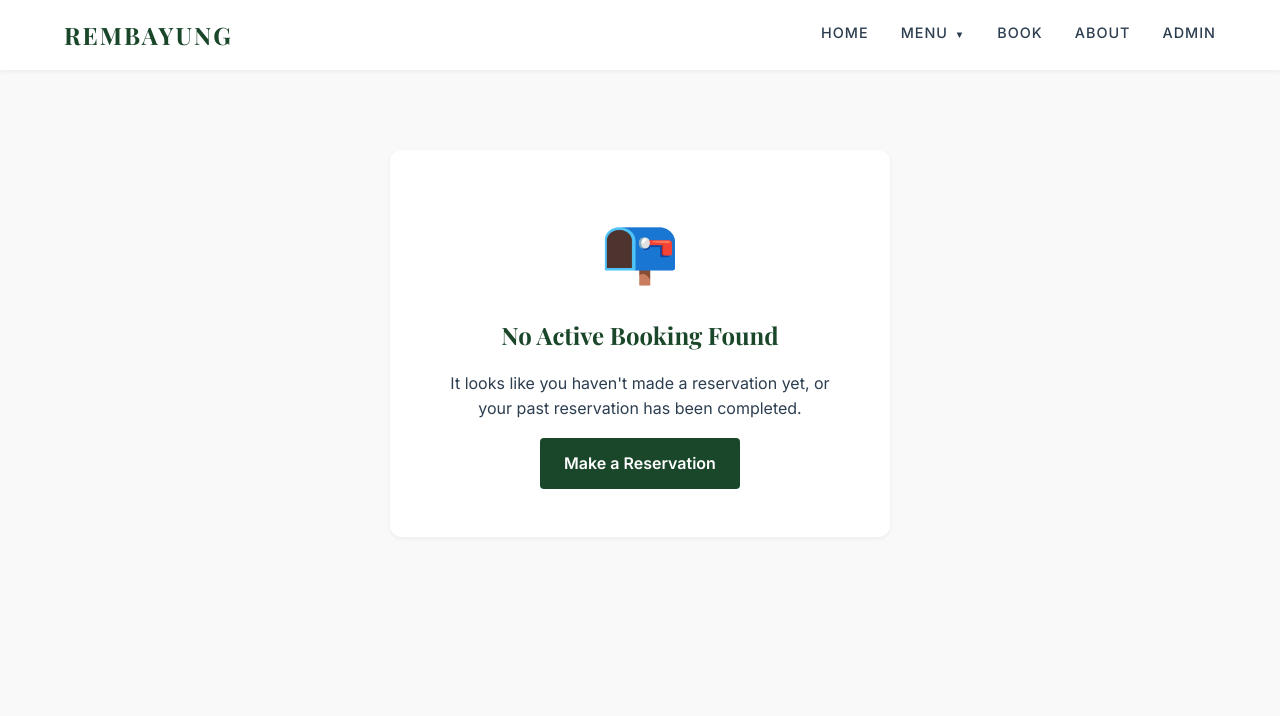
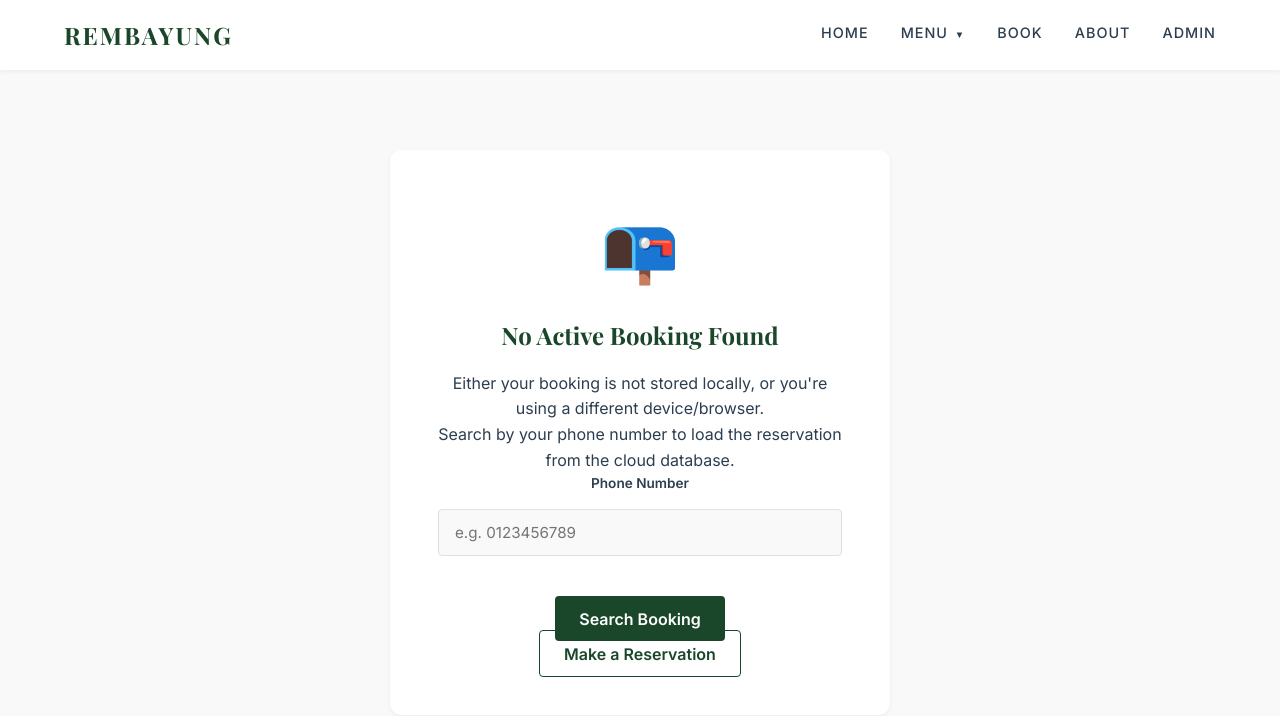
Before and after one commit to mirzu-code/Projek-CNI-test, a React (Vite) app: page /my-booking in a window 1280 px wide. Shown: the top 716 px of the page. Built offline with nearby package versions, Linux system fonts and the light colour scheme; a web font is replaced by a local one.

Commit message:
connect to cloud database

```diff
--- a/src/pages/MyBooking.jsx
+++ b/src/pages/MyBooking.jsx
@@ -1,10 +1,14 @@
 import { useState, useEffect } from 'react';
 import { Link, useNavigate } from 'react-router-dom';
+import { supabase } from '../supabaseClient';
 import './MyBooking.css';
 
 const MyBooking = () => {
   const navigate = useNavigate();
   const [booking, setBooking] = useState(null);
+  const [searchPhone, setSearchPhone] = useState('');
+  const [searchError, setSearchError] = useState('');
+  const [loadingBooking, setLoadingBooking] = useState(false);
 
   useEffect(() => {
     const loadBooking = () => {
@@ -21,14 +25,90 @@ const MyBooking = () => {
     return () => clearInterval(interval);
   }, []);
 
+  const handleSearchBooking = async (e) => {
+    e.preventDefault();
+    setSearchError('');
+
+    const normalizedPhone = searchPhone.trim();
+    if (!normalizedPhone) {
+      setSearchError('Please enter your phone number to search for the booking.');
+      return;
+    }
+
+    setLoadingBooking(true);
+
+    try {
+      const { data, error } = await supabase
+        .from('bookings')
+        .select('*')
+        .eq('customer_phone', normalizedPhone)
+        .order('id', { ascending: false })
+        .limit(1);
+
+      if (error) {
+        throw error;
+      }
+
+      if (!data || data.length === 0) {
+        setSearchError('No booking found for that phone number.');
+        setBooking(null);
+        return;
+      }
+
+      const record = data[0];
+      const foundBooking = {
+        id: record.id ? `RES-${record.id}` : null,
+        date: record.booking_date,
+        time: record.booking_time,
+        pax: record.total_guests ? String(record.total_guests) : '',
+        name: record.customer_name,
+        phone: record.customer_phone,
+        status: record.status || 'Pending',
+        preorder: !!record.dish,
+        cuisineCategory: record.cuisine_category || '',
+        dish: record.dish || '',
+        tableId: record.table_id,
+        tableNumber: record.table_number || (record.table_id ? `Table ${record.table_id}` : ''),
+        tableCapacity: record.table_capacity || null
+      };
+
+      localStorage.setItem('activeBooking', JSON.stringify(foundBooking));
+      setBooking(foundBooking);
+    } catch (err) {
+      setSearchError('Search failed: ' + (err.message || 'Unknown error'));
+    } finally {
+      setLoadingBooking(false);
+    }
+  };
+
   if (!booking) {
     return (
       <div className="my-booking-page animate-fade-in">
         <div className="no-booking">
           <div className="icon">📭</div>
           <h2>No Active Booking Found</h2>
-          <p>It looks like you haven't made a reservation yet, or your past reservation has been completed.</p>
-          <Link to="/book" className="btn-primary mt-3">Make a Reservation</Link>
+          <p>Either your booking is not stored locally, or you're using a different device/browser.</p>
+          <p>Search by your phone number to load the reservation from the cloud database.</p>
+
+          <form className="booking-search-form" onSubmit={handleSearchBooking}>
+            <div className="form-group">
+              <label htmlFor="searchPhone">Phone Number</label>
+              <input
+                id="searchPhone"
+                type="text"
+                value={searchPhone}
+                onChange={(e) => setSearchPhone(e.target.value)}
+                placeholder="e.g. 0123456789"
+              />
+            </div>
+            <button className="btn-primary mt-2" type="submit" disabled={loadingBooking}>
+              {loadingBooking ? 'Searching...' : 'Search Booking'}
+            </button>
+          </form>
+
+          {searchError && <p className="error-text">{searchError}</p>}
+
+          <Link to="/book" className="btn-outline mt-3">Make a Reservation</Link>
         </div>
       </div>
     );
```
